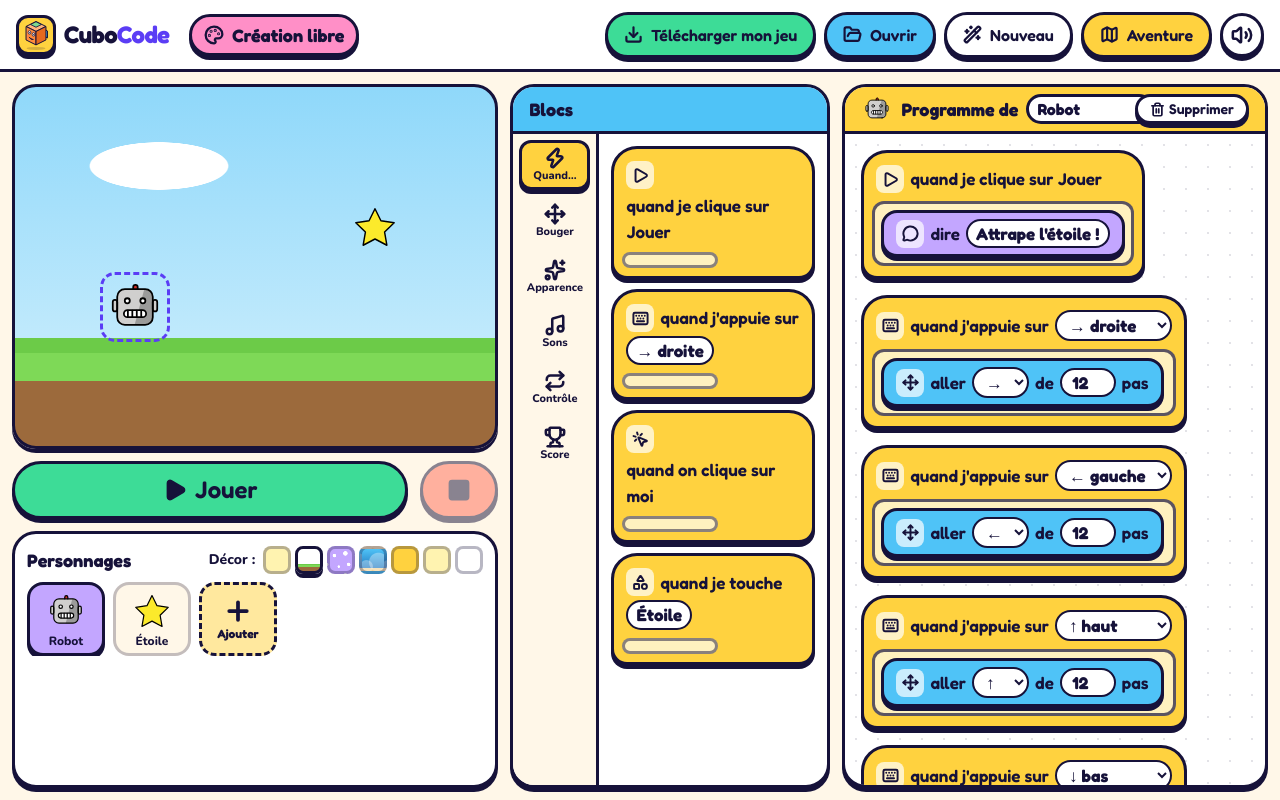
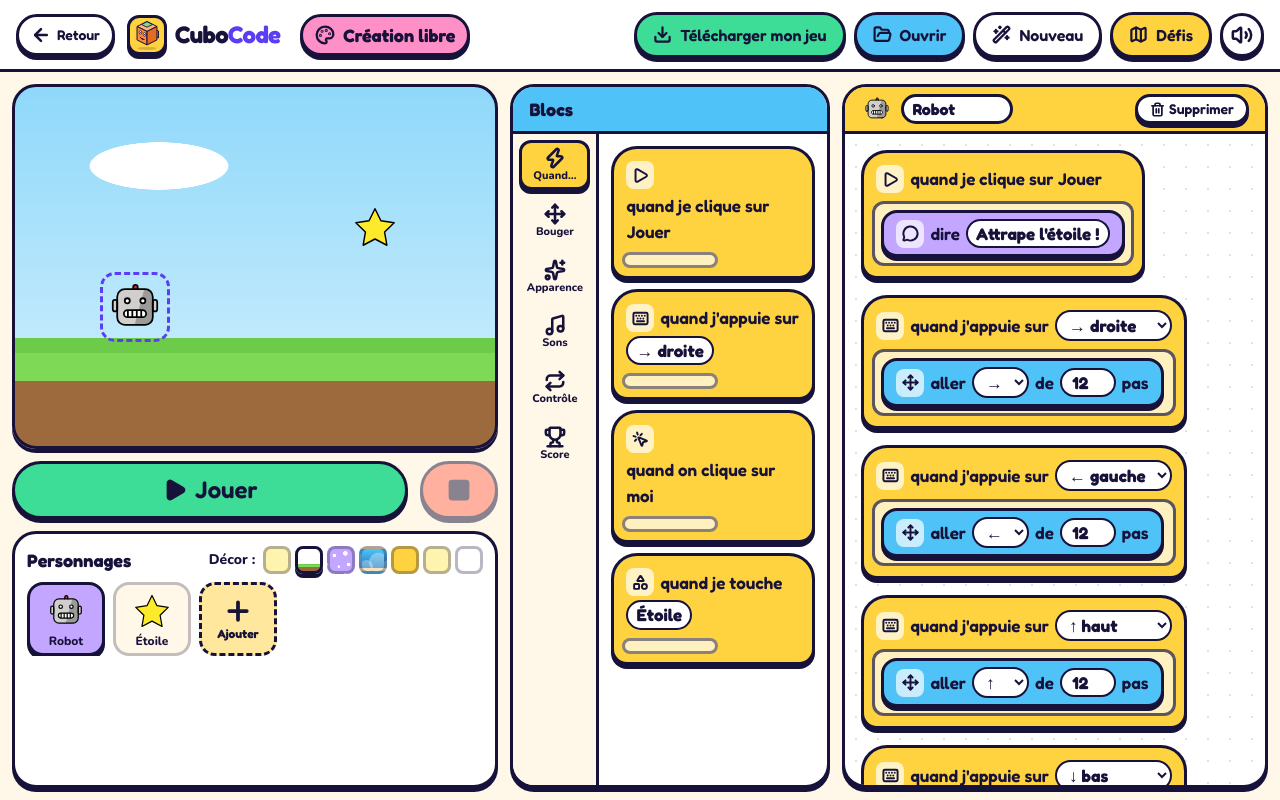
Before and after one commit to Alexandre74739/Jeux-Video-MDQ, a Next.js app: page /creer in a window 1280 px wide. Built offline with nearby package versions, Linux system fonts and the light colour scheme.

Commit message:
feat: ajout du bouton « Retour » et amélioration de l'interface utilisateur

```diff
--- a/app/solutions/page.tsx
+++ b/app/solutions/page.tsx
@@ -2,6 +2,7 @@
 import Link from "next/link";
 import { BlockView } from "@/components/BlockView";
 import { Logo } from "@/components/ui";
+import BackButton from "@/components/BackButton";
 import { StarIcon } from "@/components/Icon";
 import { LayoutGrid } from "lucide-react";
 import { COURSES, DIFFICULTY } from "@/lib/levels";
@@ -11,7 +12,10 @@ export default function Solutions() {
   return (
     <div className="min-h-dvh bg-cream">
       <header className="sticky top-0 z-40 flex items-center justify-between border-b-[3px] border-ink bg-paper px-4 py-3 sm:px-6">
-        <Logo small />
+        <div className="flex items-center gap-2">
+          <BackButton fallback="/" />
+          <Logo small />
+        </div>
         <Link href="/jouer/" className="btn flex items-center gap-2 bg-sun px-4 py-2"><LayoutGrid size={19} strokeWidth={2.75} aria-hidden="true" /> Défis</Link>
       </header>
       <main className="mx-auto max-w-6xl px-4 py-8 sm:px-6">
--- /dev/null
+++ b/components/BackButton.tsx
@@ -0,0 +1,22 @@
+"use client";
+import { useRouter } from "next/navigation";
+import { ArrowLeft } from "lucide-react";
+import { sfx } from "@/lib/sound";
+
+/** Bouton « Retour » : page précédente si on vient du site, sinon page parente (fallback). */
+export default function BackButton({ fallback, label = "Retour" }: { fallback: string; label?: string }) {
+  const router = useRouter();
+  const back = () => {
+    sfx("click");
+    let fromSite = false;
+    try { fromSite = !!document.referrer && new URL(document.referrer).origin === location.origin; } catch { /* ignoré */ }
+    if (fromSite && window.history.length > 1) router.back();
+    else router.push(fallback);
+  };
+  return (
+    <button onClick={back} className="btn flex shrink-0 items-center gap-1.5 bg-paper px-3 py-2 text-sm" aria-label={label === "Retour" ? "Revenir à la page précédente" : `Retour : ${label}`}>
+      <ArrowLeft size={20} strokeWidth={3} aria-hidden="true" />
+      <span className="hidden sm:inline">{label}</span>
+    </button>
+  );
+}
--- a/components/BlockEditor.tsx
+++ b/components/BlockEditor.tsx
@@ -173,12 +173,12 @@ export default function BlockEditor(props: Props) {
   const empty = program.length === 0;
 
   return (
-    <div className="flex min-h-0 flex-1 gap-3">
+    <div className="flex min-h-[640px] flex-1 flex-col gap-3 md:min-h-[520px] md:flex-row lg:min-h-0">
       {/* Palette */}
       <section
         data-trash={drag ? "1" : undefined}
         aria-label="Blocs disponibles"
-        className={`relative flex ${showTabs ? "w-[320px]" : "w-[250px]"} shrink-0 flex-col overflow-hidden rounded-3xl border-[3px] border-ink shadow-pop transition-colors ${overTrash ? "bg-coral/30" : "bg-paper"}`}
+        className={`relative flex w-full max-h-[280px] md:max-h-none ${showTabs ? "md:w-[320px]" : "md:w-[250px]"} shrink-0 flex-col overflow-hidden rounded-3xl border-[3px] border-ink shadow-pop transition-colors ${overTrash ? "bg-coral/30" : "bg-paper"}`}
       >
         <h2 className="border-b-[3px] border-ink bg-sky px-4 py-2 text-lg font-bold">Blocs</h2>
         <div className="flex min-h-0 flex-1">
@@ -237,7 +237,7 @@ export default function BlockEditor(props: Props) {
       </section>
 
       {/* Programme */}
-      <section aria-label="Mon programme" className={`flex min-w-0 flex-1 flex-col overflow-hidden rounded-3xl border-[3px] border-ink bg-paper shadow-pop ${disabled ? "pointer-events-none" : ""}`}>
+      <section aria-label="Mon programme" className={`flex min-h-[340px] min-w-0 flex-1 flex-col overflow-hidden rounded-3xl border-[3px] border-ink bg-paper shadow-pop md:min-h-0 ${disabled ? "pointer-events-none" : ""}`}>
         <div className="flex items-center gap-2 border-b-[3px] border-ink bg-sun px-4 py-1.5">
           <h2 className="text-lg font-bold whitespace-nowrap">{title}</h2>
           <div className="ml-auto flex items-center gap-2">{toolbar}</div>
--- a/components/CourseHub.tsx
+++ b/components/CourseHub.tsx
@@ -7,6 +7,7 @@ import { AnimatePresence } from "motion/react";
 import { useRef } from "react";
 import World2D from "./World2D";
 import InstallButton from "./InstallButton";
+import BackButton from "./BackButton";
 import { Cubo, Logo, SoundToggle } from "./ui";
 import { Icon, StarIcon } from "./Icon";
 import { BlockView } from "./BlockView";
@@ -106,7 +107,10 @@ export default function CourseHub() {
     <div className="min-h-dvh bg-cream">
       <header className="sticky top-0 z-40 border-b-[3px] border-ink bg-paper">
         <div className="mx-auto flex max-w-6xl items-center justify-between gap-3 px-4 py-3 sm:px-6">
-          <Logo small />
+          <div className="flex items-center gap-2">
+            <BackButton fallback="/" />
+            <Logo small />
+          </div>
           <div className="flex items-center gap-2">
             <span className="hidden md:block"><InstallButton /></span>
             <Link href="/creer/" className="btn flex items-center gap-2 whitespace-nowrap bg-pink px-4 py-2">
--- a/components/FreeStudio.tsx
+++ b/components/FreeStudio.tsx
@@ -5,6 +5,7 @@ import { useCallback, useEffect, useMemo, useRef, useState } from "react";
 import BlockEditor from "./BlockEditor";
 import { BumpNumber, Confetti, Cubo, Logo, SoundToggle } from "./ui";
 import { StarIcon } from "./Icon";
+import BackButton from "./BackButton";
 import { Download, FolderOpen, ImagePlus, Map as MapIcon, Palette, PartyPopper, Play, Plus, RotateCcw, Square, Trash2, WandSparkles, X } from "lucide-react";
 import { createBlock, newId, type Block, type Category } from "@/lib/blocks";
 import { BACKGROUNDS, BASE, Runtime, STAGE_H, STAGE_W, type Project, type SpriteDef } from "@/lib/runtime";
@@ -246,28 +247,30 @@ export default function FreeStudio() {
   const r = rt.current;
 
   return (
-    <div className="flex h-dvh min-h-[620px] flex-col overflow-hidden bg-cream">
+    <div className="flex min-h-dvh flex-col bg-cream lg:h-dvh lg:min-h-[620px] lg:overflow-hidden">
       <Confetti fire={confetti} />
-      <header className="flex h-[72px] shrink-0 items-center gap-3 border-b-[3px] border-ink bg-paper px-4">
+      <header className="sticky top-0 z-40 flex min-h-[72px] shrink-0 flex-wrap items-center gap-2 border-b-[3px] border-ink bg-paper px-3 py-2 sm:gap-3 sm:px-4">
+        <BackButton fallback="/" />
         <Logo small />
-        <span className="toon ml-2 flex items-center gap-2 rounded-full bg-pink px-3 py-1 font-display text-lg font-bold"><Palette size={20} strokeWidth={2.75} aria-hidden="true" /> Création libre</span>
-        <div className="ml-auto flex items-center gap-2">
-          <button onClick={download} className="btn flex items-center gap-2 bg-mint px-4 py-2"><Download size={19} strokeWidth={2.75} aria-hidden="true" /> Télécharger mon jeu</button>
-          <button onClick={() => openRef.current?.click()} className="btn flex items-center gap-2 bg-sky px-4 py-2"><FolderOpen size={19} strokeWidth={2.75} aria-hidden="true" /> Ouvrir</button>
+        <span className="toon ml-2 hidden items-center gap-2 rounded-full bg-pink md:flex px-3 py-1 font-display text-lg font-bold"><Palette size={20} strokeWidth={2.75} aria-hidden="true" /> Création libre</span>
+        <div className="ml-auto flex flex-wrap items-center justify-end gap-2">
+          <button onClick={download} title="Télécharger mon jeu" aria-label="Télécharger mon jeu" className="btn flex items-center gap-2 bg-mint px-3 py-2 xl:px-4"><Download size={19} strokeWidth={2.75} aria-hidden="true" /><span className="hidden xl:inline">Télécharger mon jeu</span></button>
+          <button onClick={() => openRef.current?.click()} title="Ouvrir un jeu" aria-label="Ouvrir un jeu" className="btn flex items-center gap-2 bg-sky px-3 py-2 xl:px-4"><FolderOpen size={19} strokeWidth={2.75} aria-hidden="true" /><span className="hidden xl:inline">Ouvrir</span></button>
           <input ref={openRef} type="file" accept=".json,application/json" hidden onChange={(e) => { const f = e.target.files?.[0]; if (f) openFile(f); e.target.value = ""; }} />
           <button
             onClick={() => { if (window.confirm("Effacer ton jeu et recommencer avec l'exemple ?")) { stopGame(); const p = starter(); setProject(p); setSel(p.sprites[0].id); sfx("trash"); } }}
-            className="btn flex items-center gap-2 bg-paper px-4 py-2"
+            title="Nouveau jeu" aria-label="Nouveau jeu"
+            className="btn flex items-center gap-2 bg-paper px-3 py-2 xl:px-4"
           >
-            <WandSparkles size={19} strokeWidth={2.75} aria-hidden="true" /> Nouveau
+            <WandSparkles size={19} strokeWidth={2.75} aria-hidden="true" /><span className="hidden xl:inline">Nouveau</span>
           </button>
-          <Link href="/jouer/" className="btn flex items-center gap-2 bg-sun px-4 py-2"><MapIcon size={19} strokeWidth={2.75} aria-hidden="true" /> Aventure</Link>
+          <Link href="/jouer/" title="Les défis" aria-label="Les défis" className="btn flex items-center gap-2 bg-sun px-3 py-2 xl:px-4"><MapIcon size={19} strokeWidth={2.75} aria-hidden="true" /><span className="hidden xl:inline">Défis</span></Link>
           <SoundToggle />
         </div>
       </header>
 
-      <main className="flex min-h-0 flex-1 gap-3 p-3">
-        <div className="flex w-[min(38vw,500px)] shrink-0 flex-col gap-3">
+      <main className="flex min-h-0 flex-1 flex-col gap-3 p-3 lg:flex-row">
+        <div className="flex w-full shrink-0 flex-col gap-3 md:mx-auto md:max-w-[560px] lg:mx-0 lg:w-[min(38vw,500px)] lg:max-w-none">
           {/* Scène */}
           <div
             ref={stageRef}
@@ -342,10 +345,10 @@ export default function FreeStudio() {
 
           {/* Personnages + décor */}
           <div className="toon flex min-h-0 flex-1 flex-col gap-2 rounded-3xl bg-paper p-3">
-            <div className="flex items-center justify-between">
+            <div className="flex flex-wrap items-center justify-between gap-2">
               <h2 className="text-lg font-bold">Personnages</h2>
-              <div className="flex items-center gap-1" role="radiogroup" aria-label="Décor">
-                <span className="mr-1 text-sm font-extrabold">Décor :</span>
+              <div className="flex flex-wrap items-center gap-1" role="radiogroup" aria-label="Décor">
+                <span className="mr-1 text-sm font-extrabold whitespace-nowrap">Décor :</span>
                 {BACKGROUNDS.map((b) => (
                   <button
                     key={b.id}
@@ -403,13 +406,13 @@ export default function FreeStudio() {
               <span className="flex items-center gap-2">
                 {/* eslint-disable-next-line @next/next/no-img-element */}
                 <img src={sprite.src} alt="" className="size-8 object-contain" />
-                <span>Programme de</span>
+                <span className="hidden 2xl:inline">Programme de</span>
                 <input
                   value={sprite.name}
                   maxLength={16}
                   aria-label="Nom du personnage"
                   onChange={(e) => updateSprite(sprite.id, { name: e.target.value })}
-                  className="w-32 rounded-full border-[3px] border-ink bg-paper px-2 font-display text-base font-bold"
+                  className="w-28 min-w-0 rounded-full border-[3px] border-ink bg-paper px-2 font-display text-base font-bold"
                 />
               </span>
             }
--- a/components/InstallButton.tsx
+++ b/components/InstallButton.tsx
@@ -26,8 +26,8 @@ const STEPS: Record<Platform, { title: string; steps: string[] }> = {
   "firefox-android": { title: "Sur Firefox (Android)", steps: ["Touche le menu ⋮ en haut à droite.", "Choisis « Installer » (ou « Ajouter à l'écran d'accueil »)."] },
   samsung: { title: "Sur Samsung Internet", steps: ["Touche le menu ≡ en bas.", "Choisis « Ajouter la page à » puis « Écran d'accueil »."] },
   chromium: { title: "Sur Edge / Chrome", steps: ["Clique sur l'icône d'installation à droite de la barre d'adresse.", "Ou ouvre le menu ⋯ › Applications › « Installer CuboCode »."] },
-  "firefox-windows": { title: "Firefox ne sait pas installer d'applications", steps: ["Ouvre CuboCode dans Microsoft Edge (déjà présent sur Windows) avec le bouton ci-dessous.", "Dans Edge, clique sur « Installer l'appli »."] },
-  "firefox-desktop": { title: "Firefox ne sait pas installer d'applications", steps: ["Ouvre CuboCode avec Chrome, Edge ou Safari.", "Clique ensuite sur « Installer l'appli »."] },
+  "firefox-windows": { title: "Sur Firefox (Windows)", steps: ["Clique sur l'icône « applications web » qui apparaît dans la barre d'adresse.", "Choisis « Ajouter à la barre des tâches » : CuboCode s'ouvre comme une application et apparaît dans le menu Démarrer.", "Pas d'icône ? Mets Firefox à jour (version 143 ou plus). La version du Microsoft Store ne le permet pas : utilise alors le bouton Edge ci-dessous."] },
+  "firefox-desktop": { title: "Sur Firefox (Mac / Linux)", steps: ["Firefox permet l'installation seulement sur Windows pour l'instant.", "Sur Mac, ouvre CuboCode avec Safari (Fichier › Ajouter au Dock) ou Chrome.", "Sur Linux, ouvre-le avec Chrome ou Edge puis clique sur « Installer l'appli »."] },
 };
 
 /** Bouton « Installer l'appli » : installation directe quand le navigateur le permet, sinon aide adaptée au navigateur. */
@@ -90,7 +90,7 @@ export default function InstallButton({ className = "", full = false }: { classN
                 href={`microsoft-edge:${typeof window !== "undefined" ? window.location.href : ""}`}
                 className="btn mt-3 flex items-center justify-center gap-2 bg-sky py-2"
               >
-                <ExternalLink size={18} strokeWidth={2.75} aria-hidden="true" /> Ouvrir dans Edge
+                <ExternalLink size={18} strokeWidth={2.75} aria-hidden="true" /> Sinon : ouvrir dans Edge
               </a>
             )}
           </motion.div>
--- a/components/LevelGame.tsx
+++ b/components/LevelGame.tsx
@@ -4,6 +4,7 @@ import Link from "next/link";
 import { AnimatePresence, motion } from "motion/react";
 import { useCallback, useEffect, useMemo, useRef, useState } from "react";
 import BlockEditor from "./BlockEditor";
+import BackButton from "./BackButton";
 import World2D from "./World2D";
 import type { WorldEvent } from "./World3D";
 import { BumpNumber, Confetti, Cubo, Logo, SoundToggle } from "./ui";
@@ -176,16 +177,14 @@ export default function LevelGame({ slug }: { slug: string }) {
   const fallback2D = <World2D world={world} />;
 
   return (
-    <div className="flex h-dvh min-h-[620px] flex-col overflow-hidden bg-cream">
+    <div className="flex min-h-dvh flex-col bg-cream lg:h-dvh lg:min-h-[620px] lg:overflow-hidden">
       <Confetti fire={confetti} />
 
       {/* Barre du haut */}
-      <header className="flex h-[72px] shrink-0 items-center gap-4 border-b-[3px] border-ink bg-paper px-4">
+      <header className="sticky top-0 z-40 flex min-h-[72px] shrink-0 flex-wrap items-center gap-x-3 gap-y-2 border-b-[3px] border-ink bg-paper px-3 py-2 sm:px-4 lg:flex-nowrap">
+        <BackButton fallback="/jouer/" label="Défis" />
         <Logo small />
-        <Link href="/jouer/" className="btn flex items-center gap-1.5 whitespace-nowrap bg-paper px-3 py-2 text-sm" aria-label="Retour au choix des défis">
-          <LayoutGrid size={18} strokeWidth={2.75} aria-hidden="true" /> Défis
-        </Link>
-        <nav aria-label="Niveaux" className="mx-auto flex items-center">
+        <nav aria-label="Niveaux" className="order-last flex w-full items-center overflow-x-auto px-1 pt-1 pb-3 lg:order-none lg:mx-auto lg:w-auto lg:overflow-visible lg:p-0">
           {LEVELS.map((l, i) => {
             const st = progress.stars[sk(l.id)] ?? 0;
             const open = unlocked(i);
@@ -216,7 +215,7 @@ export default function LevelGame({ slug }: { slug: string }) {
             );
           })}
         </nav>
-        <div className="flex items-center gap-2">
+        <div className="ml-auto flex items-center gap-2">
           <div className="toon flex items-center gap-1.5 rounded-full bg-sun px-3 py-1.5 font-display text-lg font-bold" title="Étoiles gagnées">
             <StarIcon size={22} /><BumpNumber value={totalStars} /><span className="sr-only">étoiles</span>
           </div>
@@ -240,9 +239,9 @@ export default function LevelGame({ slug }: { slug: string }) {
         </div>
       </header>
 
-      <main className="flex min-h-0 flex-1 gap-3 p-3">
+      <main className="flex min-h-0 flex-1 flex-col gap-3 p-3 lg:flex-row">
         {/* Colonne monde */}
-        <div className="flex w-[min(40vw,560px)] shrink-0 flex-col gap-3">
+        <div className="flex w-full shrink-0 flex-col gap-3 lg:w-[min(40vw,560px)]">
           <div className="flex items-start gap-2">
             <motion.div key={hop} initial={{ y: 0 }} animate={{ y: [0, -14, 0] }} transition={{ duration: 0.35 }} className="shrink-0">
               <Cubo size={64} mood={msg.mood} />
@@ -270,7 +269,7 @@ export default function LevelGame({ slug }: { slug: string }) {
 
           <div
             key={shake}
-            className={`relative min-h-0 flex-1 overflow-hidden rounded-3xl border-[3px] border-ink shadow-pop ${shake ? "shake" : ""}`}
+            className={`relative min-h-[320px] flex-1 overflow-hidden rounded-3xl border-[3px] border-ink shadow-pop lg:min-h-0 ${shake ? "shake" : ""}`}
             style={{ background: "radial-gradient(circle at 50% 30%, #D5F1FD 0%, #8FD8FA 100%)" }}
           >
             {ready && (view3d ? <World3D world={world} event={event} fallback={fallback2D} /> : fallback2D)}
```
